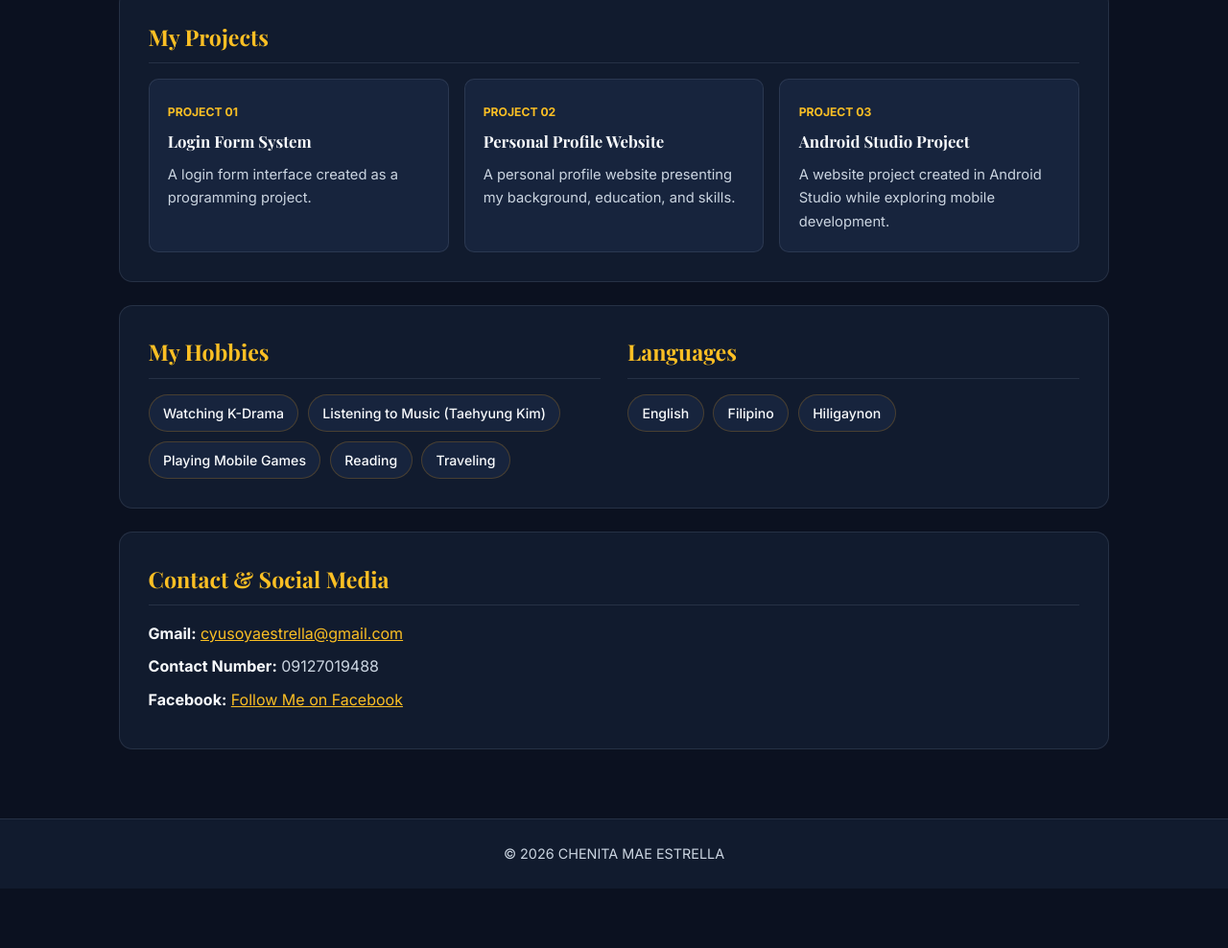
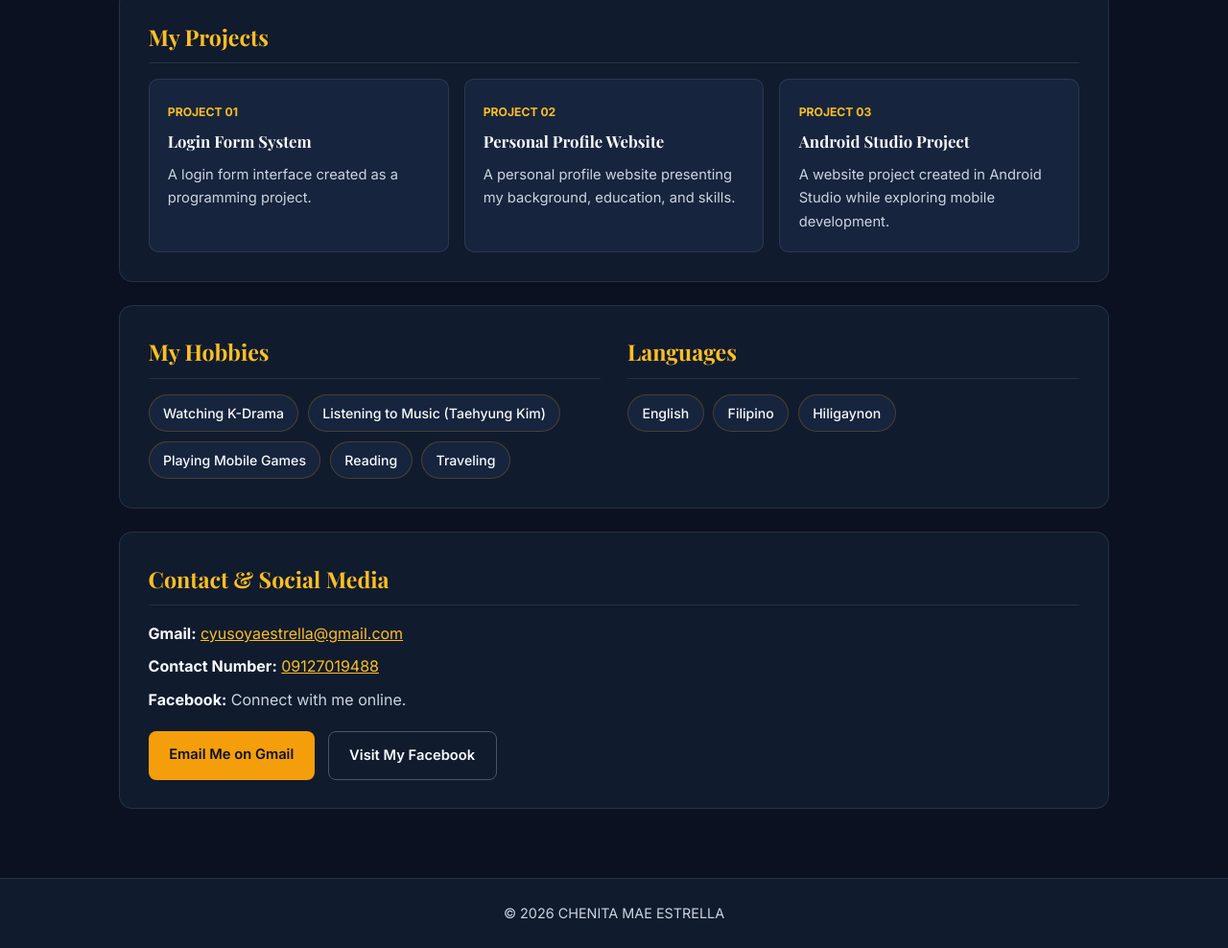
Before and after one commit to cyusoyaestrella-bot/Project_2, a plain HTML site: page index.html in a window 1280 px wide. Shown: the part 1673-2661 px from the top of the page at 96% size. Before the commit the page ends 2599 px from the top, so only its background shows below. Drawn offline with nearby package versions, Linux system fonts and the light colour scheme.

Commit message:
update style

```diff
--- a/index.html
+++ b/index.html
@@ -150,10 +150,27 @@
 
         <section id="contact" class="card">
             <h2>Contact &amp; Social Media</h2>
-            <p><strong>Gmail:</strong> <a href="mailto:cyusoyaestrella@gmail.com">cyusoyaestrella@gmail.com</a></p>
-            <p><strong>Contact Number:</strong> 09127019488</p>
-            <p><strong>Facebook:</strong> <a href="https://www.facebook.com" target="_blank" rel="noopener noreferrer">Follow Me on Facebook</a></p>
+
+            <p>
+                <strong>Gmail:</strong>
+                <a href="https://mail.google.com/mail/?view=cm&amp;to=cyusoyaestrella%40gmail.com">cyusoyaestrella@gmail.com</a>
+            </p>
+
+            <p>
+                <strong>Contact Number:</strong>
+                <a href="tel:09127019488">09127019488</a>
+            </p>
+
+            <p>
+                <strong>Facebook:</strong> Connect with me online.
+            </p>
+
+            <div class="contact-actions">
+                <a class="btn btn-gold" href="https://mail.google.com/mail/?view=cm&amp;to=cyusoyaestrella%40gmail.com">Email Me on Gmail</a>
+                <a class="btn btn-ghost" href="https://web.facebook.com/?_rdc=1&amp;_rdr" target="_blank" rel="noopener noreferrer">Visit My Facebook</a>
+            </div>
         </section>
+
     </main>
 
     <footer class="site-footer">
--- a/styles/style.css
+++ b/styles/style.css
@@ -362,6 +362,13 @@ body {
     color: var(--text);
 }
 
+.contact-actions {
+    display: flex;
+    flex-wrap: wrap;
+    gap: 0.85rem;
+    margin-top: 1.25rem;
+}
+
 a {
     color: var(--gold-bright);
 }
```
